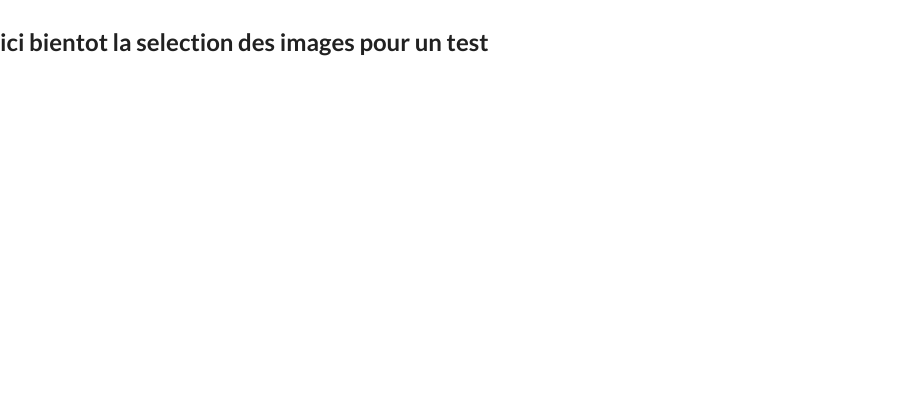
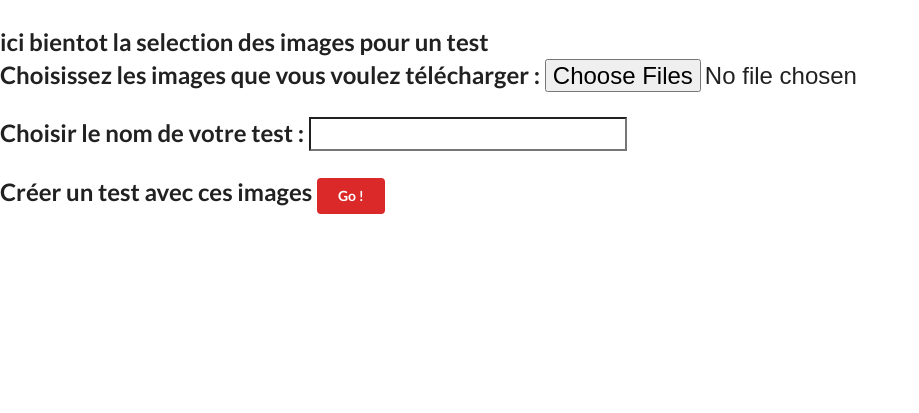
Before and after one commit to amende/orthoProjet, a Flask app: template templates/createTest.html in a window 1280 px wide. Shown: the part 98-511 px from the top of the page, without its empty margins (0-919 px from the left). Run offline with Flask 2, Linux system fonts and the light colour scheme; the template is opened without the code that fills it, so the values that code supplies are empty; some libraries are stand-ins or nearby versions; some web fonts are replaced.

Commit message:
l'admin peut créer des tests

```diff
--- a/main.py
+++ b/main.py
@@ -386,7 +386,15 @@ def createTest():
 
 @app.route('/CreateTest', methods=['POST'])
 @login_required
-def createTest():
+def createTest_post():
+    testName = request.form.get("testName")
+    images = request.files.getlist("uploads")
+    repertoire = "./static/images/tests/" + testName
+    if not os.path.exists(repertoire):
+        os.makedirs(repertoire)
+        for file in images:
+            chemin=os.path.join(repertoire, file.filename)
+            file.save(chemin)
     return redirect(url_for("profile"))
 
 
@@ -397,10 +405,6 @@ def viewResults():
 
 
 
-@app.route('/addImages')
-@login_required
-def addImages():
-    return redirect(url_for("profile"))
 ########################################################################################################################################################
 
 #ancien code !!!!
--- a/templates/createTest.html
+++ b/templates/createTest.html
@@ -12,6 +12,24 @@
 
   <div class="ui large header">Bonjour, {{current_user.name}}</div>
   <div class="ui large header">ici bientot la selection des images pour un test<br>
+    <form method="post" enctype="multipart/form-data" action="/CreateTest" >
+      <input type="hidden" name="csrf_token" value="{{ csrf_token() }}"/>
+      <p>
+        <label for="uploads">
+          Choisissez les images que vous voulez télécharger :
+        </label>
+        <input type="file" id="uploads" name="uploads" accept=".jpg, .jpeg, .png, .svg, .gif" multiple>
+      </p>
+      <p>
+        <label for="uploads">
+          Choisir le nom de votre test :
+        </label>
+        <input type="text" name="testName"  >
+      </p>
+
+      <p>Créer un test avec ces images
+        <button class="ui submit red button" type="submit">Go !</button>      </p>
+    </form>
 
     </div>
   {% include "footer.html" %}
```
Also changed, not shown: static/images/tests/testGabi/baguette.jpeg (added), static/images/tests/testGabi/pingouin.jpeg (added), static/images/tests/testGabi/television.jpeg (added), static/images/tests/testGabi/train.jpeg (added).
